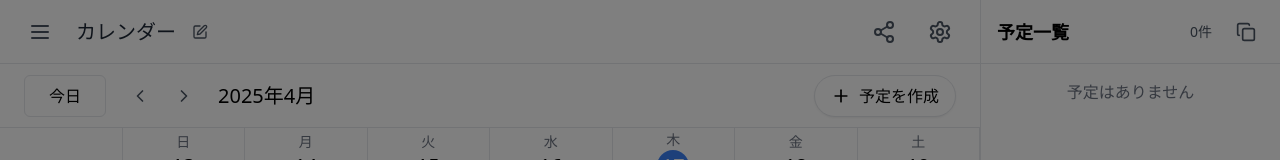
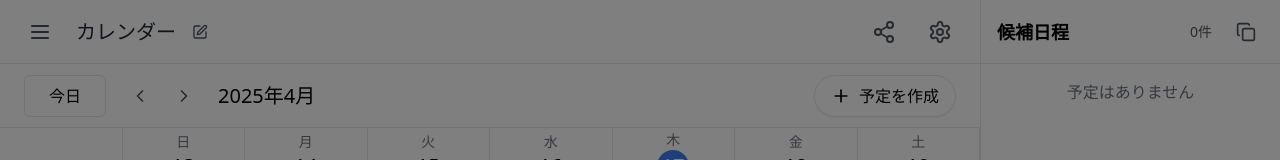
Before and after one commit to typista/calendar-app, a React (Vite) app: page / in a window 1280 px wide. Shown: the top 160 px of the page. Built offline with nearby package versions, Linux system fonts and the light colour scheme.

Commit message:
予定一覧→候補日程に文言変更

```diff
--- a/src/App.tsx
+++ b/src/App.tsx
@@ -1053,7 +1053,7 @@ function App() {
 
       <div className="hidden md:block w-[300px] border-l">
         <div className="h-16 px-4 border-b flex items-center justify-between">
-          <h3 className="text-lg font-semibold">予定一覧</h3>
+          <h3 className="text-lg font-semibold">候補日程</h3>
           <div className="flex items-center gap-4">
             <span className="text-sm text-gray-600">{events.length}件</span>
             <button
@@ -1087,7 +1087,7 @@ function App() {
         >
           <div className="flex items-center gap-2">
             <Calendar className="w-5 h-5 text-gray-600" />
-            <span className="font-medium">予定一覧</span>
+            <span className="font-medium">候補日程</span>
           </div>
           <div className="text-sm text-gray-600">
             {events.length}件
@@ -1095,22 +1095,17 @@ function App() {
         </div>
       </div>
 
+      {showBottomSheet && (
         <div
-        className={`
-          fixed inset-0 bg-black bg-opacity-50 transition-opacity duration-300 md:hidden
-          ${showBottomSheet ? 'opacity-100' : 'opacity-0 pointer-events-none'}
-        `}
+          className="fixed inset-0 bg-black bg-opacity-50 transition-opacity duration-300 md:hidden z-40"
           onClick={() => setShowBottomSheet(false)}
         >
           <div
-          className={`
-            fixed inset-x-0 bottom-0 bg-white rounded-t-xl transition-transform duration-300 ease-out
-            ${showBottomSheet ? 'translate-y-0' : 'translate-y-full'}
-          `}
+            className="fixed inset-x-0 bottom-0 bg-white rounded-t-xl transition-transform duration-300 ease-out translate-y-0"
             onClick={e => e.stopPropagation()}
           >
             <div className="flex items-center justify-between p-4 border-b">
-            <h3 className="text-lg font-semibold">予定一覧</h3>
+              <h3 className="text-lg font-semibold">候補日程</h3>
               <button
                 className="p-2 hover:bg-gray-100 rounded-full"
                 onClick={() => setShowBottomSheet(false)}
@@ -1133,6 +1128,7 @@ function App() {
             </div>
           </div>
         </div>
+      )}
 
       {eventModal.show && (
         <div className="fixed inset-0 bg-black bg-opacity-50 flex items-start justify-center pt-16 sm:pt-32 px-4 sm:px-0 z-50">
```
Lines whose indentation alone changed are shown as unchanged.
